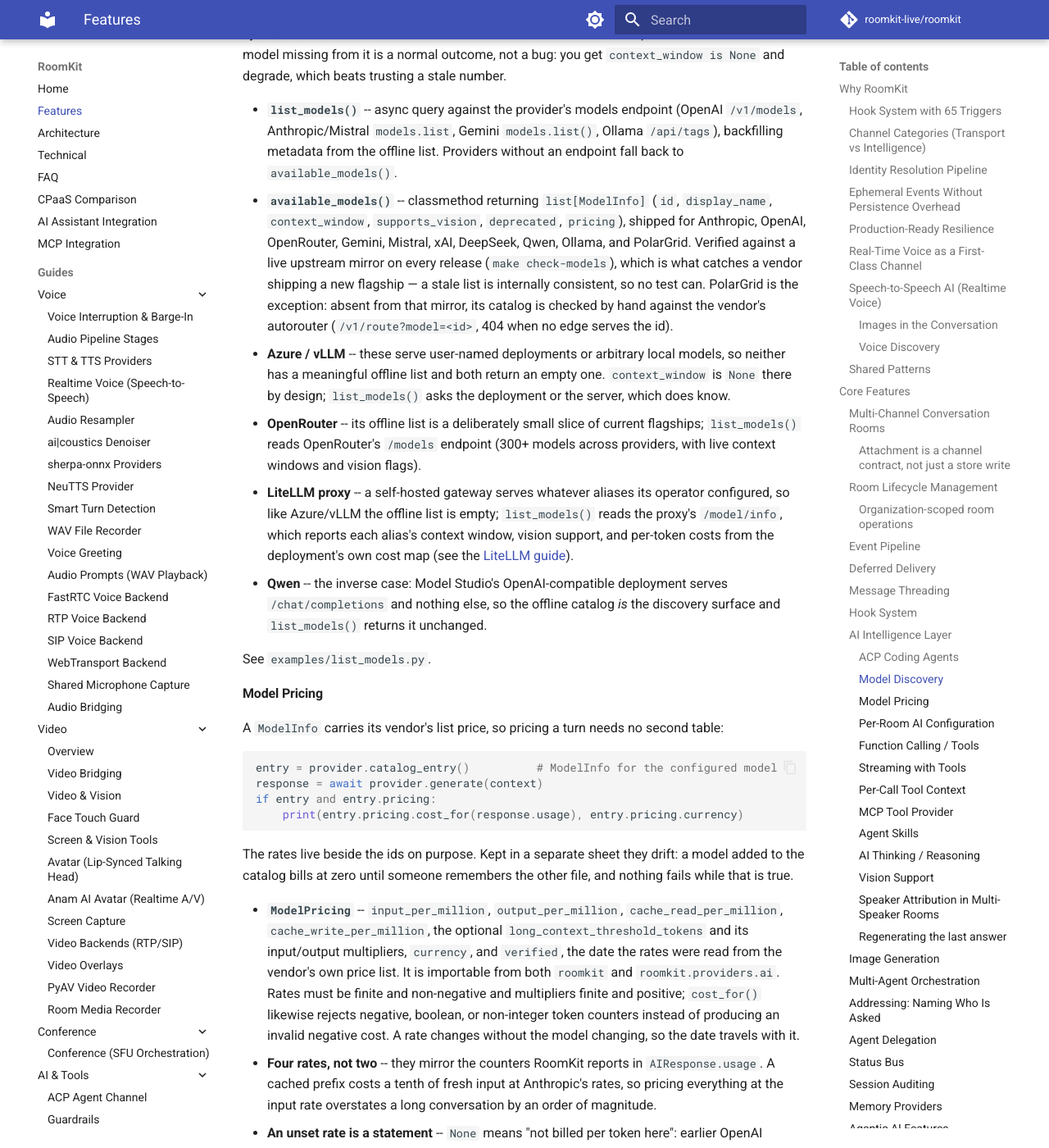
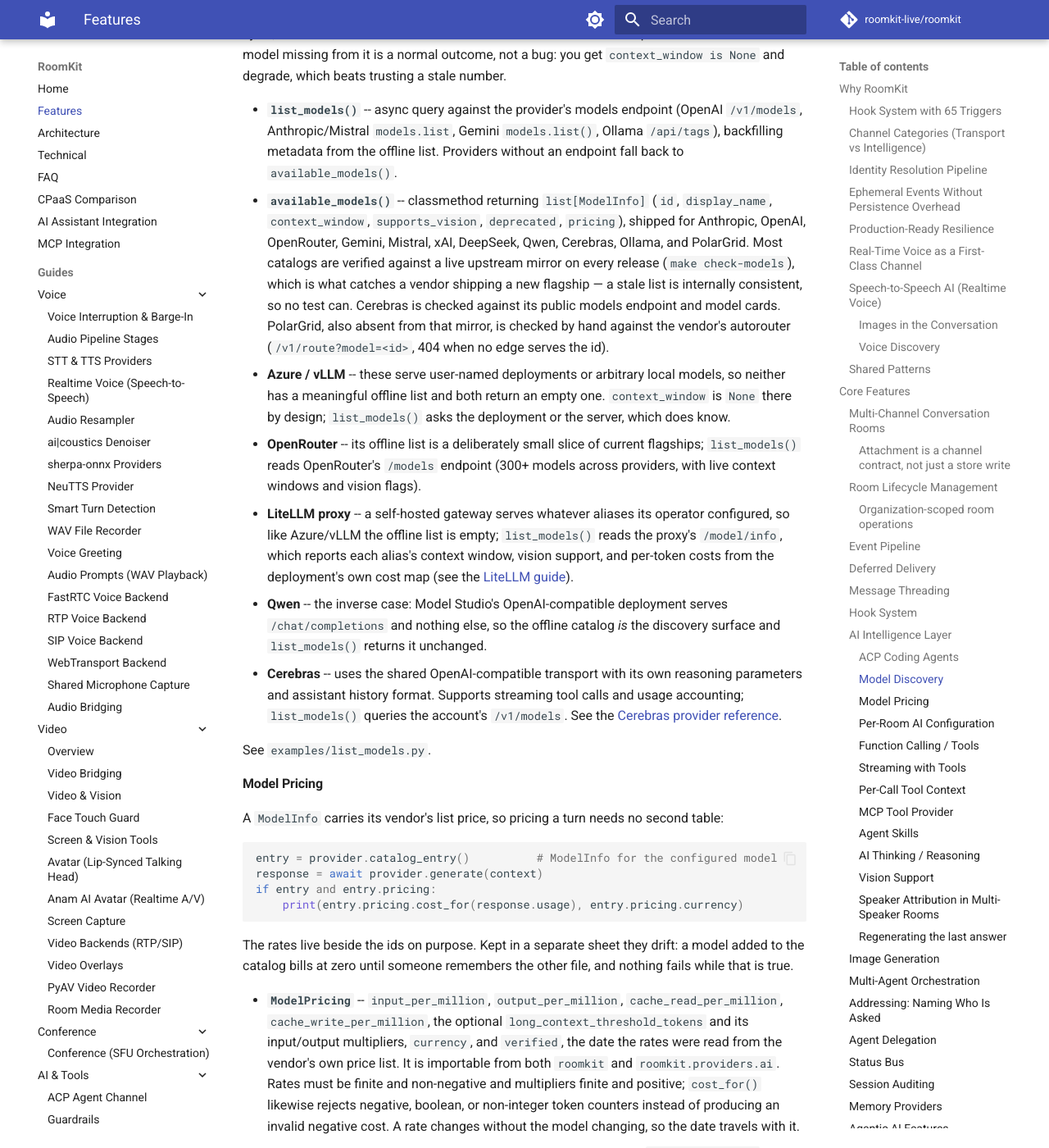
Before and after one commit to roomkit-live/roomkit-docs, an MkDocs documentation site: the page built from docs/features.md, in a window 1280 px wide and 1400 px high, scrolled down 15622 px. Shown: the whole window at 82% size. Built offline with MkDocs 1.6.1 and Material for MkDocs 9.7.7, drawn with Linux system fonts in a browser that asks for light colours; comment, search, counter and statistics services are not loaded; some of the changed text lies outside the part shown.

Commit message:
docs(cerebras): document provider and chat benchmark suites
Document Cerebras configuration, reasoning and model discovery, and add a guide for reproducible chat E2E and model-quality evaluations.

Validation: strict MkDocs build passed.

```diff
--- a/docs/features.md
+++ b/docs/features.md
@@ -488,7 +488,7 @@ AI features:
 - **Context-aware** -- Builds conversation context from recent room events
 - **Self-loop prevention** -- Skips events from itself to prevent self-echoing
 - **Chain depth limiting** -- Global `max_chain_depth` (default 5) prevents runaway AI-to-AI loops; exceeded events are stored as BLOCKED with an observation
-- **Provider-agnostic** -- Swap between Anthropic, OpenAI, OpenRouter, a LiteLLM gateway, Gemini, Mistral, DeepSeek, Qwen, or custom providers
+- **Provider-agnostic** -- Swap between Anthropic, OpenAI, Cerebras, OpenRouter, a LiteLLM gateway, Gemini, Mistral, DeepSeek, Qwen, or custom providers
 - **Data residency** -- `GeminiVertexProvider` runs Gemini through Vertex AI in a pinned region (in-region processing, no training-data retention) for regimes like Québec Law 25 / PIPEDA
 - **Cost attribution** -- `GeminiVertexConfig.labels` rides every Vertex request as a billing label, so Cloud Billing splits one project's Gemini spend per tenant or partner; validated against Google's label rules at configuration
 - **Capability-aware generation** -- AI considers target transport channel capabilities when generating responses
@@ -592,10 +592,11 @@ trusting a stale number.
 - **`available_models()`** -- classmethod returning `list[ModelInfo]`
   (`id`, `display_name`, `context_window`, `supports_vision`, `deprecated`,
   `pricing`), shipped for Anthropic, OpenAI, OpenRouter, Gemini, Mistral, xAI,
-  DeepSeek, Qwen, Ollama, and PolarGrid. Verified against a live upstream mirror on every
+  DeepSeek, Qwen, Cerebras, Ollama, and PolarGrid. Most catalogs are verified against a live upstream mirror on every
   release (`make check-models`), which is what catches a vendor shipping a new
-  flagship — a stale list is internally consistent, so no test can. PolarGrid
-  is the exception: absent from that mirror, its catalog is checked by hand
+  flagship — a stale list is internally consistent, so no test can. Cerebras
+  is checked against its public models endpoint and model cards. PolarGrid,
+  also absent from that mirror, is checked by hand
   against the vendor's autorouter (`/v1/route?model=<id>`, 404 when no edge
   serves the id).
 - **Azure / vLLM** -- these serve user-named deployments or arbitrary local
@@ -613,6 +614,10 @@ trusting a stale number.
 - **Qwen** -- the inverse case: Model Studio's OpenAI-compatible deployment
   serves `/chat/completions` and nothing else, so the offline catalog *is* the
   discovery surface and `list_models()` returns it unchanged.
+- **Cerebras** -- uses the shared OpenAI-compatible transport with its own
+  reasoning parameters and assistant history format. Supports streaming tool
+  calls and usage accounting; `list_models()` queries the account's `/v1/models`.
+  See the [Cerebras provider reference](api/providers-ai.md#cerebras-provider).
 
 See `examples/list_models.py`.
 
@@ -1331,6 +1336,10 @@ AIChannel includes built-in agentic capabilities for complex, multi-step AI work
 - **Planning tools** — opt-in `enable_planning=True` gives the AI a `plan_tasks` tool for structured task tracking (up to 100 tasks, 500 characters per title) with real-time UI updates via ephemeral events
 - **Knowledge retrieval (RAG)** — `KnowledgeSource` ABC + `RetrievalMemory` provider for pluggable retrieval backends (vector stores, search engines). See the [Advanced Memory guide](guides/advanced-memory.md)
 - **Response scoring** — `ConversationScorer` ABC + `ScoringHook` for automatic quality evaluation via `ON_AI_RESPONSE` hook. Scores stored as Observations
+- **Chat E2E benchmarks** — A source-checkout CLI exercises 27 chat scenarios
+  with real providers or an offline mock, on memory or SQLite. Reports include
+  functional checks, first-text latency, provider wait time and raw usage.
+  See [Chat E2E Benchmarks](guides/chat-benchmarks.md) for coverage and limits.
 - **User feedback** — `kit.submit_feedback()` for collecting quality ratings with `ON_FEEDBACK` hook
 - **Human-in-the-loop** — pause the AI tool loop to request user input via `HumanInputToolHandler`. The tool blocks until the user responds, then resumes with the answer. Works with any tool name (`AskUserQuestion`, confirmations, data collection), provided the turn actually offers it — `tool_names` gates dispatch, `tool_definitions` (or the channel's `tools=`) is what puts it in the toolset. Uses `ON_USER_INPUT_REQUIRED` sync hook for notifications, and the request carries `actor_id` so a notification layer can ask the person whose turn raised it rather than the whole room. See the [Human-in-the-Loop guide](guides/human-in-the-loop.md)
 - **Pre-generation hooks** — `BEFORE_AI_GENERATION` sync hook fires after context is built but before the AI provider is called. Modify the context (system prompt, messages, tools) or block generation entirely:
--- a/mkdocs.yml
+++ b/mkdocs.yml
@@ -150,6 +150,7 @@ nav:
           - Telemetry: guides/telemetry.md
       - Development:
           - Testing Patterns: guides/testing-patterns.md
+          - Chat E2E Benchmarks: guides/chat-benchmarks.md
   - RFC: https://github.com/roomkit-live/roomkit-specs/blob/main/roomkit-rfc.md
   - API Reference:
       - api/index.md
```
Also changed, not shown: docs/api/providers-ai.md (+52 -0 lines), docs/guides/chat-benchmarks.md (added, +63 -0 lines).
